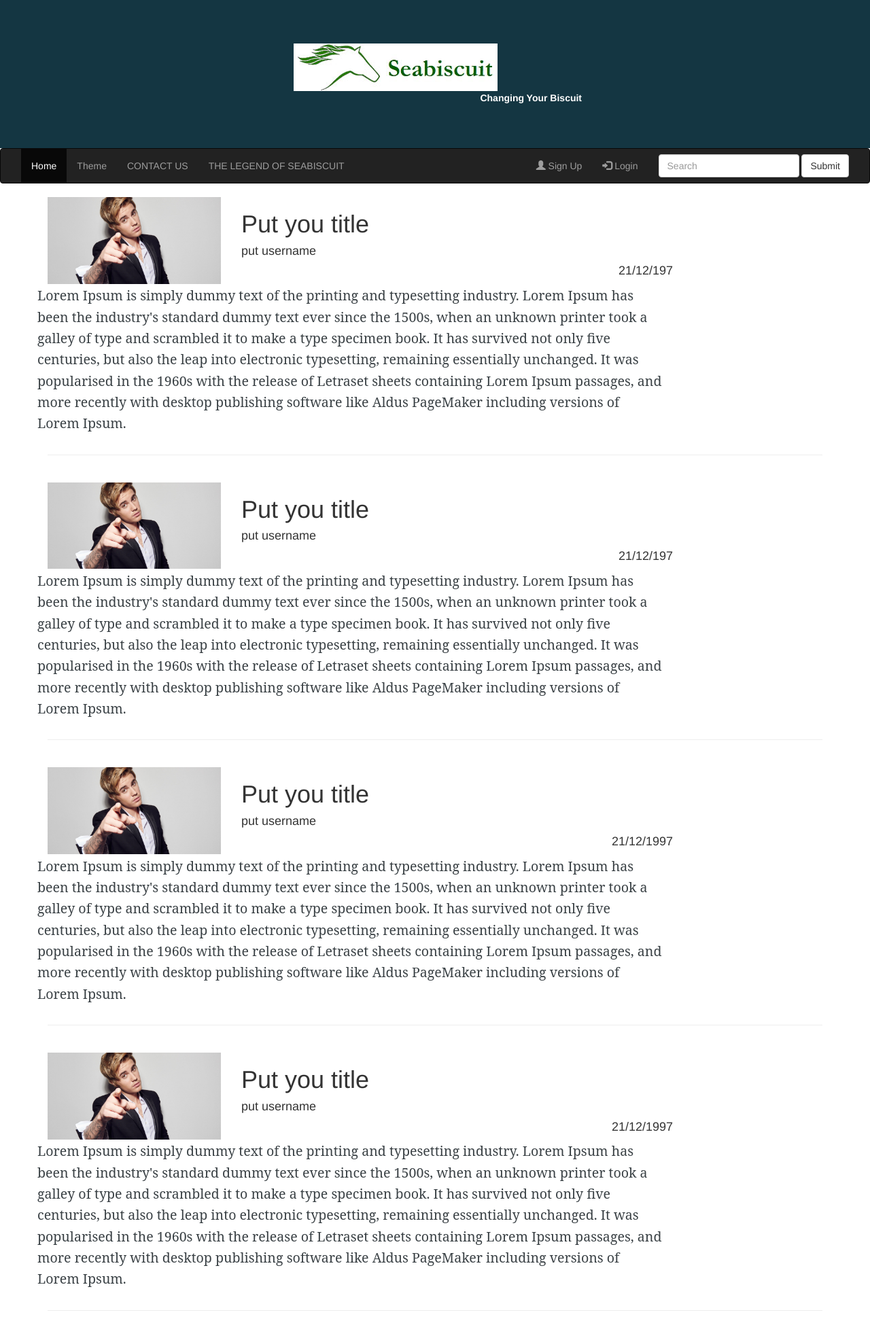
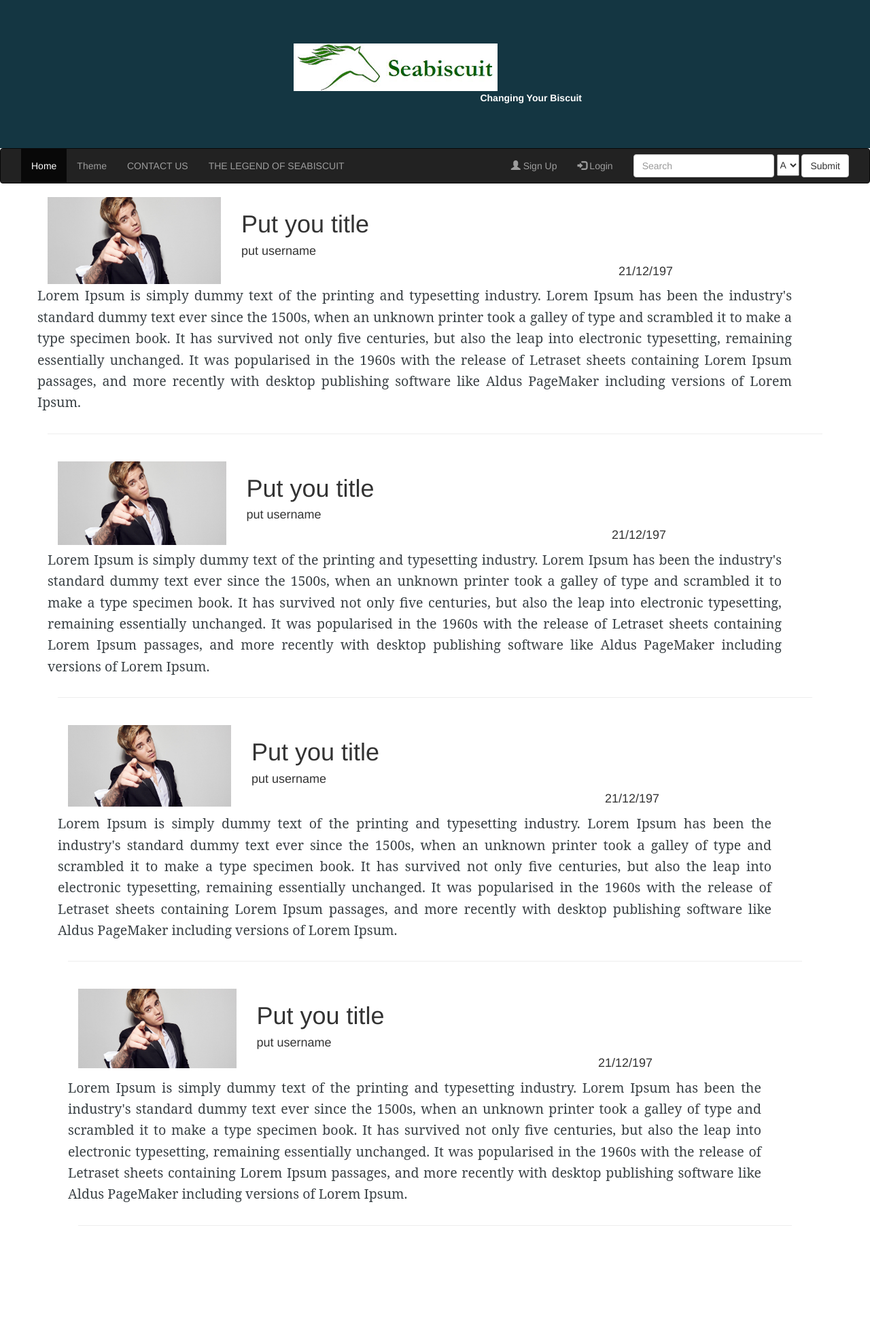
Before and after one commit to lapalb/Seabiscuit, a PHP site: page / in a window 1280 px wide. Shown: the whole page at 68% size. After the commit the page ends 1804 px from the top, so only its background shows below. Run offline with PHP 8.4, Linux system fonts and the light colour scheme; some libraries are stand-ins or nearby versions.

Commit message:
Filter added in different pages
Filter added

```diff
--- a/contact.html
+++ b/contact.html
@@ -61,6 +61,12 @@
                <div class="form-group">
                  <input type="text" class="form-control" placeholder="Search">
                 </div>
+                <select style="height: 32px; color: black">
+  <option value="A" >A</option>
+  <option value="B" style="color: black">B</option>
+  <option value="C" style="color: black">C</option>
+  <option value="D" style="color: black">D</option>
+</select>
                <button type="submit" class="btn btn-default">Submit</button>
                </form>
 
--- a/css/style.css
+++ b/css/style.css
@@ -1,6 +1,7 @@
-body{
+body, header{
   background-color: #a8201a ;
   scroll-behavior: disable;
+
 }
 .row{
   width: inherit;
@@ -62,3 +63,6 @@
     color: #3a4145;
     margin: 1.6em 0
 }
+h3{
+  font-family: roboto;
+}
--- a/index.html
+++ b/index.html
@@ -10,6 +10,14 @@
 		<link href="//netdna.bootstrapcdn.com/bootstrap/3.3.6/css/bootstrap.min.css"></script>
 	    <script src="https://ajax.googleapis.com/ajax/libs/jquery/3.1.1/jquery.min.js"></script>
 	    <script src="https://maxcdn.bootstrapcdn.com/bootstrap/3.3.7/js/bootstrap.min.js"></script>
+	    <style>
+	    .container{
+
+	    }
+	    p{
+	    	text-align: justify;
+	    }
+	    </style>
 	</head>
 
 	<body>
@@ -49,14 +57,20 @@
 
 				      <form class="nav navbar-form navbar-right" style="display:inline;">
 				       <div class="form-group">
-				       	 <input type="text" class="form-control" placeholder="Search">
+				       	 <input type="text" class="form-control" placeholder="Search" >
+				       	 <select style="height: 32px; width: auto">
+  <option value="A">A</option>
+  <option value="B">B</option>
+  <option value="C">C</option>
+  <option value="D">D</option>
+</select>
 				        </div>
 				       <button type="submit" class="btn btn-default">Submit</button>
 				       </form>
 
 				        <ul class="nav navbar-nav navbar-right">
-	       				 <li><a href="signup"><span class="glyphicon glyphicon-user"></span> Sign Up</a></li>
-	       				 <li><a href="Login"><span class="glyphicon glyphicon-log-in"></span> Login</a></li>
+	       				 <li><a href="signup.html"><span class="glyphicon glyphicon-user"></span> Sign Up</a></li>
+	       				 <li><a href="Login.html"><span class="glyphicon glyphicon-log-in"></span> Login</a></li>
      				 </ul>
      				 </div>
   				</div>
@@ -82,7 +96,8 @@
 						</h4>
 						</div>
 					<div class="row">
-						<div class="col-sm-10">
+
+						<div class="col-sm-12">
 						<p>
 						Lorem Ipsum is simply dummy text of the printing and typesetting industry. Lorem Ipsum has been the industry's standard dummy text ever since the 1500s, when an unknown printer took a galley of type and scrambled it to make a type specimen book. It has survived not only five centuries, but also the leap into electronic typesetting, remaining essentially unchanged. It was popularised in the 1960s with the release of Letraset sheets containing Lorem Ipsum passages, and more recently with desktop publishing software like Aldus PageMaker including versions of Lorem Ipsum.
 						</p>
@@ -91,6 +106,7 @@
 				</div>
 				<hr>
 				</br>
+				<div class="col-sm-12">
 						<div class="row">
 							<div class="col-sm-3">
 							<img src="images/bg.jpg" class="img-responsive">
@@ -106,7 +122,58 @@
 						</h4>
 						</div>
 					<div class="row">
-				<div class="col-sm-10">
+
+						<div class="col-sm-12">
+						<p>
+						Lorem Ipsum is simply dummy text of the printing and typesetting industry. Lorem Ipsum has been the industry's standard dummy text ever since the 1500s, when an unknown printer took a galley of type and scrambled it to make a type specimen book. It has survived not only five centuries, but also the leap into electronic typesetting, remaining essentially unchanged. It was popularised in the 1960s with the release of Letraset sheets containing Lorem Ipsum passages, and more recently with desktop publishing software like Aldus PageMaker including versions of Lorem Ipsum.
+						</p>
+				</div>
+				</div>
+				</div>
+				<hr>
+				</br><div class="col-sm-12">
+						<div class="row">
+							<div class="col-sm-3">
+							<img src="images/bg.jpg" class="img-responsive">
+							</div>
+						<div class="col-sm-7">
+						<h1> Put you title</h1>
+						<h4 class="username"> put username
+						<span>
+						<h4 class="date"> 21/12/197
+						</
+						</h4>
+						</span>
+						</h4>
+						</div>
+					<div class="row">
+
+						<div class="col-sm-12">
+						<p>
+						Lorem Ipsum is simply dummy text of the printing and typesetting industry. Lorem Ipsum has been the industry's standard dummy text ever since the 1500s, when an unknown printer took a galley of type and scrambled it to make a type specimen book. It has survived not only five centuries, but also the leap into electronic typesetting, remaining essentially unchanged. It was popularised in the 1960s with the release of Letraset sheets containing Lorem Ipsum passages, and more recently with desktop publishing software like Aldus PageMaker including versions of Lorem Ipsum.
+						</p>
+				</div>
+				</div>
+				</div>
+				<hr>
+				</br><div class="col-sm-12">
+						<div class="row">
+							<div class="col-sm-3">
+							<img src="images/bg.jpg" class="img-responsive">
+							</div>
+						<div class="col-sm-7">
+						<h1> Put you title</h1>
+						<h4 class="username"> put username
+						<span>
+						<h4 class="date"> 21/12/197
+						</
+						</h4>
+						</span>
+						</h4>
+						</div>
+					<div class="row">
+
+						<div class="col-sm-12">
 						<p>
 						Lorem Ipsum is simply dummy text of the printing and typesetting industry. Lorem Ipsum has been the industry's standard dummy text ever since the 1500s, when an unknown printer took a galley of type and scrambled it to make a type specimen book. It has survived not only five centuries, but also the leap into electronic typesetting, remaining essentially unchanged. It was popularised in the 1960s with the release of Letraset sheets containing Lorem Ipsum passages, and more recently with desktop publishing software like Aldus PageMaker including versions of Lorem Ipsum.
 						</p>
@@ -115,46 +182,5 @@
 				</div>
 				<hr>
 				</br>
-				<div class="row">
-					<div class="col-sm-3">
-						<img src="images/bg.jpg" class="img-responsive">
-					</div>
-
-					<div class="col-sm-7">
-						<h1> Put you title</h1>
-						<h4 class="username"> put username
-						<span><h4 class="date"> 21/12/1997 </h4></span></h4>
-					</div>
-				<div class="row">
-				<div class="col-sm-10">
-					<p>
-					Lorem Ipsum is simply dummy text of the printing and typesetting industry. Lorem Ipsum has been the industry's standard dummy text ever since the 1500s, when an unknown printer took a galley of type and scrambled it to make a type specimen book. It has survived not only five centuries, but also the leap into electronic typesetting, remaining essentially unchanged. It was popularised in the 1960s with the release of Letraset sheets containing Lorem Ipsum passages, and more recently with desktop publishing software like Aldus PageMaker including versions of Lorem Ipsum.
-					</p>
-				</div>
-				</div>
-				</div>
-				<hr>
-				</br>
-				<div class="row">
-					<div class="col-sm-3">
-						<img src="images/bg.jpg" class="img-responsive">
-					</div>
-
-					<div class="col-sm-7">
-						<h1> Put you title</h1>
-						<h4 class="username"> put username
-						<span><h4 class="date"> 21/12/1997 </h4></span></h4>
-					</div>
-				<div class="row">
-				<div class="col-sm-10">
-					<p>
-					Lorem Ipsum is simply dummy text of the printing and typesetting industry. Lorem Ipsum has been the industry's standard dummy text ever since the 1500s, when an unknown printer took a galley of type and scrambled it to make a type specimen book. It has survived not only five centuries, but also the leap into electronic typesetting, remaining essentially unchanged. It was popularised in the 1960s with the release of Letraset sheets containing Lorem Ipsum passages, and more recently with desktop publishing software like Aldus PageMaker including versions of Lorem Ipsum.
-					</p>
-				</div>
-				</div>
-				</div>
-				<hr>
-				</br>
-				<div class="footer"></div>
 			</body>
 		</html>
--- a/signup.html
+++ b/signup.html
@@ -25,6 +25,8 @@
     		width: 90%;
     		margin: 20px;
     		min-height: 50px;
+        border-radius: 20px;
+        border-color: grey;
     	}
 
     	body{
```
Also changed, not shown: legend.html (+8 -3 lines), login.html (+10 -3 lines), theme.html (+7 -0 lines). Lines whose indentation alone changed are shown as unchanged.
